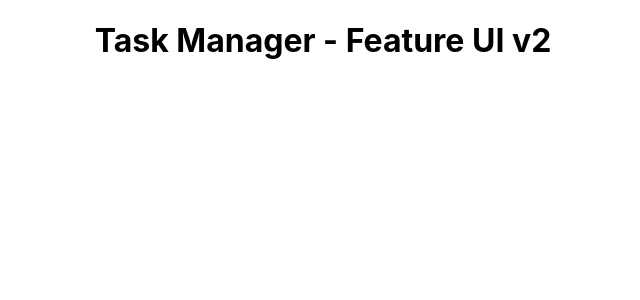
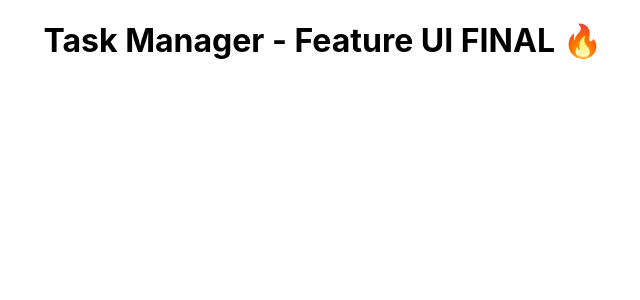
Before and after one commit to aishwaryadhanke/task-manager, a React (Create React App) app in the folder frontend/: page / in a window 1280 px wide. Shown: the top 300 px of the page, without its empty margins (317-957 px from the left). Built offline with nearby package versions, Linux system fonts and the light colour scheme.

Commit message:
final change for PR

```diff
--- a/frontend/src/App.js
+++ b/frontend/src/App.js
@@ -3,7 +3,7 @@ import './App.css';
 function App() {
   return (
     <div className="App">
-      <h1>Task Manager - Feature UI v2</h1>
+      <h1>Task Manager - Feature UI FINAL 🔥</h1>
     </div>
   );
 }
```
